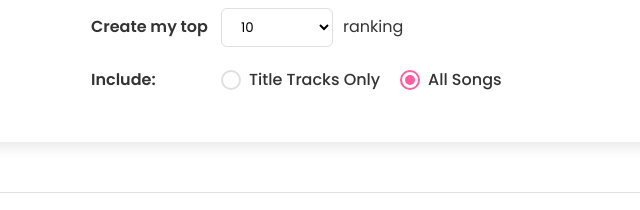
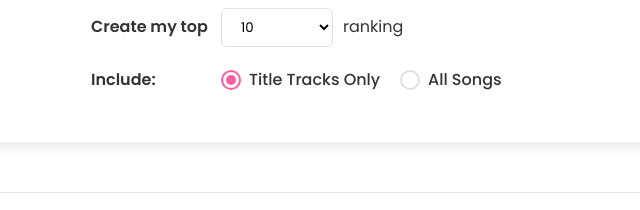
Before and after one commit to staycrank/staycrank.github.io, a plain HTML site: page index.html in a window 1280 px wide. Shown: the part 353-563 px from the top of the page, 249-889 px from the left. Drawn offline with Linux system fonts and the light colour scheme.

Commit message:
checked tittle track instead

```diff
--- a/index.html
+++ b/index.html
@@ -209,11 +209,11 @@
             <label>Include:</label>
             <div class="radio-group">
               <div class="radio-item">
-                <input type="radio" id="title-tracks" name="song-filter">
+                <input type="radio" id="title-tracks" name="song-filter" checked>
                 <label for="title-tracks">Title Tracks Only</label>
               </div>
               <div class="radio-item">
-                <input type="radio" id="all-songs" name="song-filter" checked>
+                <input type="radio" id="all-songs" name="song-filter">
                 <label for="all-songs">All Songs</label>
               </div>
             </div>
```
